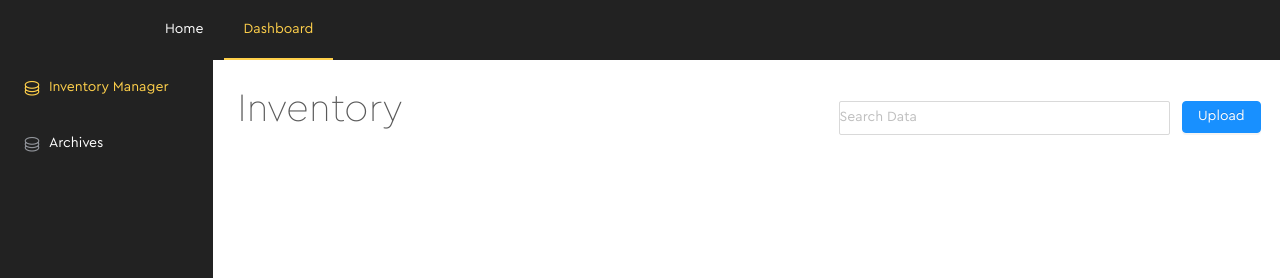
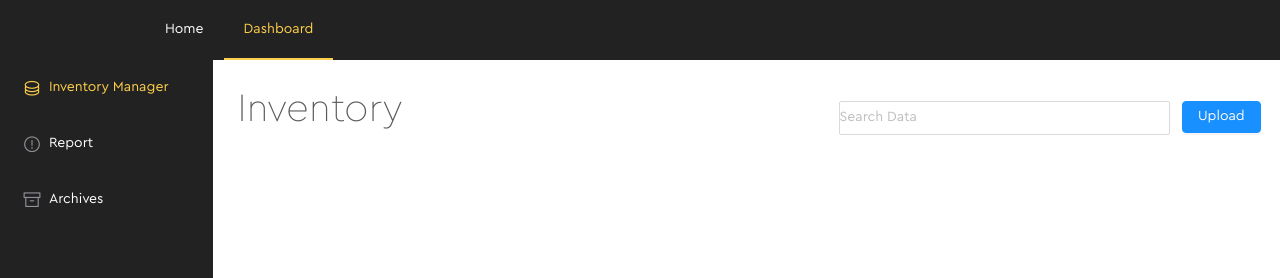
Before and after one commit to starkfire/DPWH-RIMS, a Vue app: page /#/dashboard in a window 1280 px wide. Shown: the top 278 px of the page. Built offline with nearby package versions, Linux system fonts and the light colour scheme.

Commit message:
add page for damage reporting

```diff
--- a/src/views/Dashboard.vue
+++ b/src/views/Dashboard.vue
@@ -16,8 +16,12 @@
 					<i class="el-icon-coin"></i>
 					<span>Inventory Manager</span>
 				</el-menu-item>
-				<el-menu-item index="2" @click="navigate('/dashboard/archives')">
-					<i class="el-icon-coin"></i>
+				<el-menu-item index="2" @click="navigate('/dashboard/report')">
+					<i class="el-icon-warning-outline"></i>
+					<span>Report</span>
+				</el-menu-item>
+				<el-menu-item index="3" @click="navigate('/dashboard/archives')">
+					<i class="el-icon-takeaway-box"></i>
 					<span>Archives</span>
 				</el-menu-item>
 			</el-menu>
@@ -60,6 +64,8 @@ export default {
 			let page = currentUrl[currentUrl.length-1]
 			switch (page) {
 				case 'archives':
+					return '3'
+				case 'report':
 					return '2'
 				case 'manager':
 					return '1'
```
